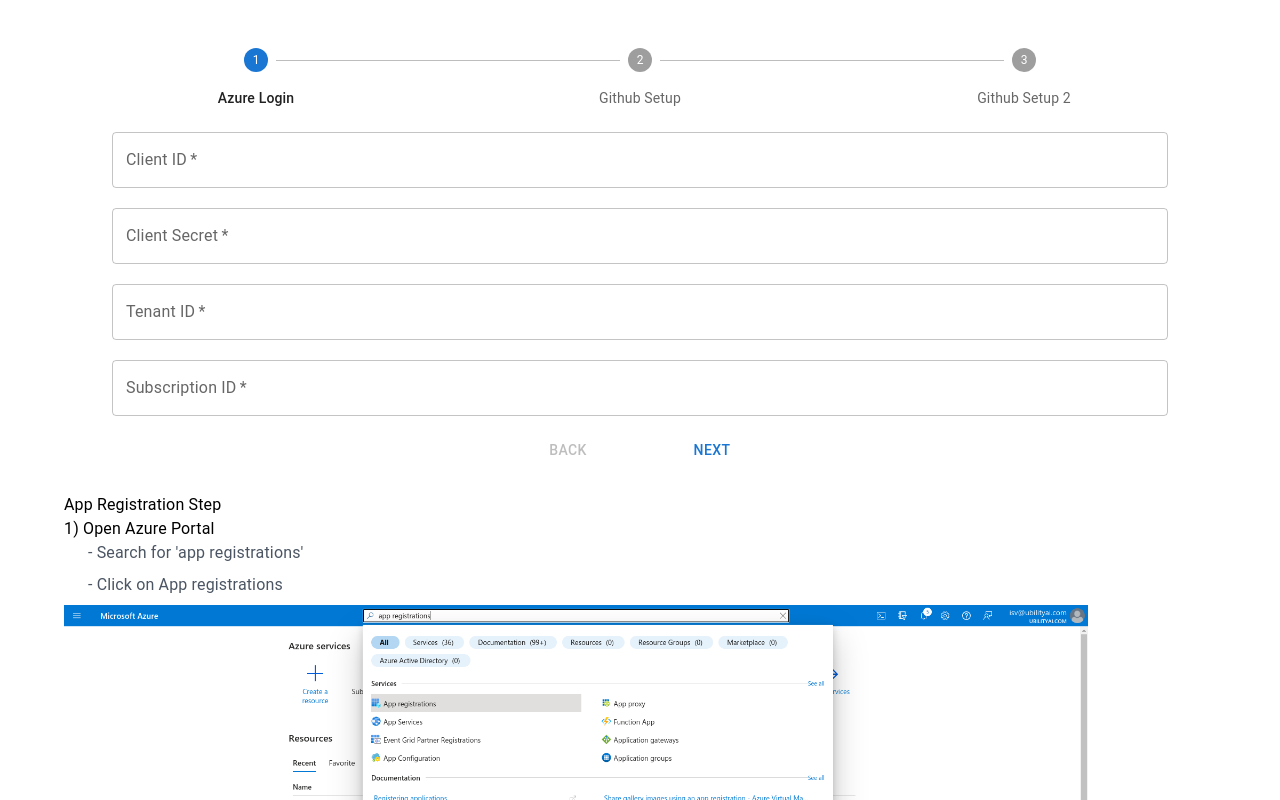
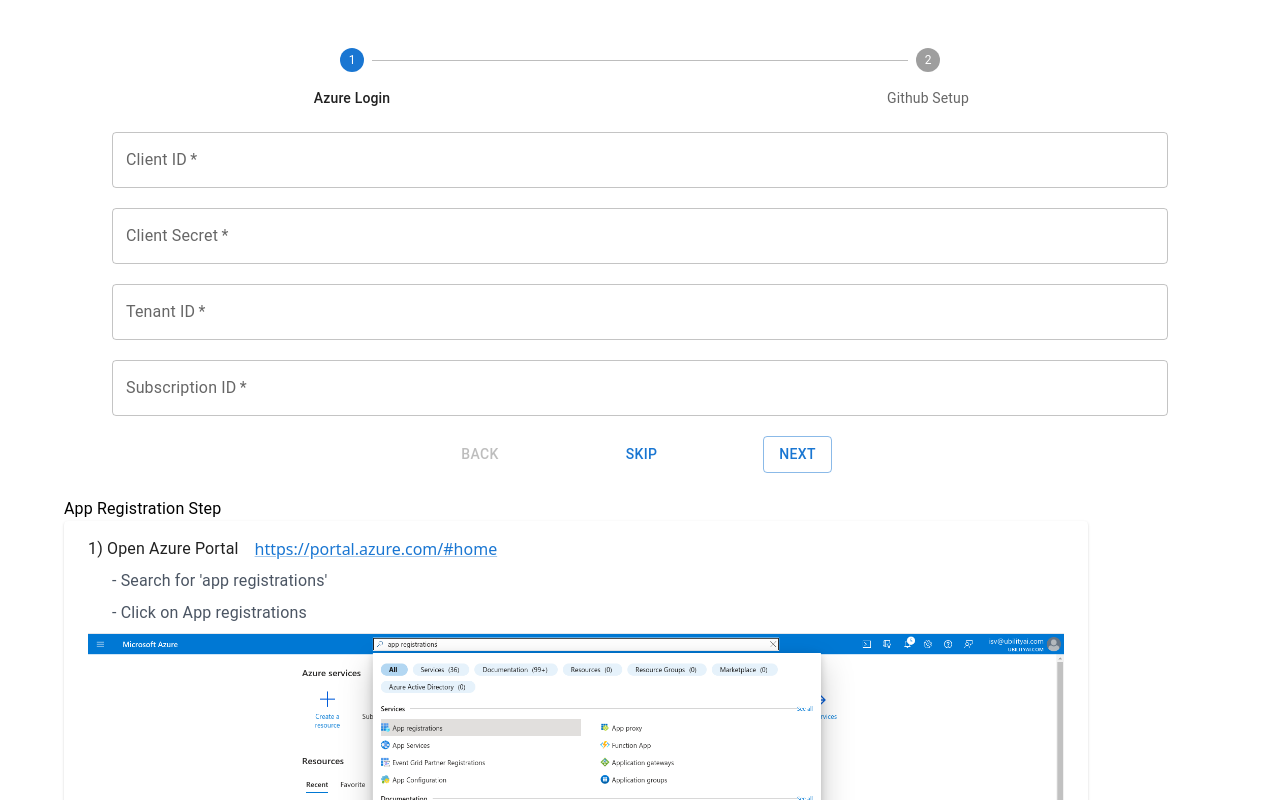
Before and after one commit to ubility-idp/ubility-idp, a Next.js app in the folder Install/ubility-install/: page / in a window 1280 px wide. Shown: the top 800 px of the page. Built offline with nearby package versions, Linux system fonts and the light colour scheme.

Commit message:
added github tutorial

```diff
--- a/Install/ubility-install/components/InstallStep.tsx
+++ b/Install/ubility-install/components/InstallStep.tsx
@@ -112,8 +112,7 @@
             </>
           ) : (
             <div className="w-full flex justify-center">
-              <div className="w-52">
-                <Box sx={{display: "flex", flexDirection: "row", pt: 2}}>
+              <div className="flex justify-between w-full max-w-sm mt-5">
                 <Button
                   color="inherit"
                   disabled={activeStep === 0}
@@ -122,11 +121,12 @@
                 >
                   Back
                 </Button>
-                  <Box sx={{flex: "1 1 auto"}} />
-                  <Button type="submit">
+                <Button variant="text" onClick={handleNext}>
+                  Skip
+                </Button>
+                <Button variant="outlined" type="submit">
                   {activeStep === stepsNb - 1 ? "Finish" : "Next"}
                 </Button>
-                </Box>
               </div>
             </div>
           )}
--- a/Install/ubility-install/components/Tutorial/TutorialContainer.tsx
+++ b/Install/ubility-install/components/Tutorial/TutorialContainer.tsx
@@ -1,7 +1,7 @@
 import {Step} from "@/static/steps";
 import React, {ReactNode} from "react";
 import TutorialStep from "./TutorialStep";
-import {Typography} from "@mui/material";
+import {Paper, Typography} from "@mui/material";
 
 interface Props {
   step: Step;
--- a/Install/ubility-install/components/Tutorial/TutorialStep.tsx
+++ b/Install/ubility-install/components/Tutorial/TutorialStep.tsx
@@ -1,5 +1,5 @@
 import {TutStep} from "@/static/steps";
-import {Typography} from "@mui/material";
+import {Link, Paper, Typography} from "@mui/material";
 import Image from "next/image";
 import React from "react";
 
@@ -9,10 +9,17 @@
 
 function TutorialStep({tutStep}: Props) {
   return (
-    <div>
-      <Typography className="text-lg my-2">
-        {`${tutStep.nb + 1}) ${tutStep.title}`}
-      </Typography>
+    <Paper className="px-6 py-2">
+      <div className="flex gap-4 items-center my-2">
+        <Typography className="text-lg ">{`${tutStep.nb + 1}) ${
+          tutStep.title
+        }`}</Typography>
+        {tutStep.link && (
+          <Link target="_blank" href={tutStep.link.url}>
+            {tutStep.link.title}
+          </Link>
+        )}
+      </div>
       <div className="pl-6 flex flex-col gap-2 mb-2">
         {tutStep.instructions.map((inst, i) => (
           <Typography className="text-gray-600" key={i}>
@@ -20,13 +27,14 @@
           </Typography>
         ))}
       </div>
+      <hr />
       <Image
         src={tutStep.image}
         width={1920}
         height={1080}
         alt={tutStep.title}
       />
-    </div>
+    </Paper>
   );
 }
 
--- a/Install/ubility-install/static/steps.ts
+++ b/Install/ubility-install/static/steps.ts
@@ -1,6 +1,8 @@
 import {StaticImageData} from "next/image";
-import step1 from "../assets/images/tutorials/azure_login/step1.png";
-import step2 from "../assets/images/tutorials/azure_login/step2.png";
+import azure_login_step1 from "../assets/images/tutorials/azure_login/step1.png";
+import azure_login_step2 from "../assets/images/tutorials/azure_login/step2.png";
+import github_setup_step1 from "../assets/images/tutorials/github_setup/step1.png";
+import github_setup_step2 from "../assets/images/tutorials/github_setup/step2.png";
 
 export type Input = {
   id: string;
@@ -14,6 +16,7 @@
   instructions: string[];
   image_visible: boolean;
   image: StaticImageData;
+  link?: {title: string; url: string};
 };
 
 export type Step = {
@@ -53,21 +56,18 @@
             "Click on App registrations",
           ],
           image_visible: true,
-          image: step1,
+          image: azure_login_step1,
+          link: {
+            title: "https://portal.azure.com/#home",
+            url: "https://portal.azure.com/#home",
+          },
         },
         {
           nb: 1,
           title: "Create new app registration",
           instructions: ["Click on New registration"],
           image_visible: true,
-          image: step2,
-        },
-        {
-          nb: 2,
-          title: "Kalamouniiiiiiiiii",
-          instructions: ["Click on New registration"],
-          image_visible: true,
-          image: step2,
+          image: azure_login_step2,
         },
       ],
     },
@@ -87,33 +87,21 @@
       steps: [
         {
           nb: 0,
-          title: "Open AZure Portal",
-          instructions: [""],
+          title: "Open github token page",
+          instructions: [],
           image_visible: true,
-          image: step1,
+          image: github_setup_step1,
+          link: {
+            title: "https://github.com/settings/tokens/new",
+            url: "https://github.com/settings/tokens/new",
+          },
         },
-      ],
-    },
-  },
-  {
-    id: "github_setup2",
-    nb: 2,
-    label: "Github Setup 2",
-    api_endpoint: "github-setup2",
-    inputs: [
-      {id: "GITHUB_USERNAME", label: "Github Username", type: "text"},
-      {id: "GITHUB_TOKEN", label: "Github Token", type: "text"},
-    ],
-    tutorial: {
-      visible: true,
-      title: "App Registration Step",
-      steps: [
         {
-          nb: 0,
-          title: "Open AZure Portal",
-          instructions: [""],
+          nb: 1,
+          title: "Generate token",
+          instructions: [],
           image_visible: true,
-          image: step1,
+          image: github_setup_step2,
         },
       ],
     },
```
Also changed, not shown: Install/ubility-install/assets/images/tutorials/github_setup/step1.png (added), Install/ubility-install/assets/images/tutorials/github_setup/step2.png (added). Lines whose indentation alone changed are shown as unchanged.
